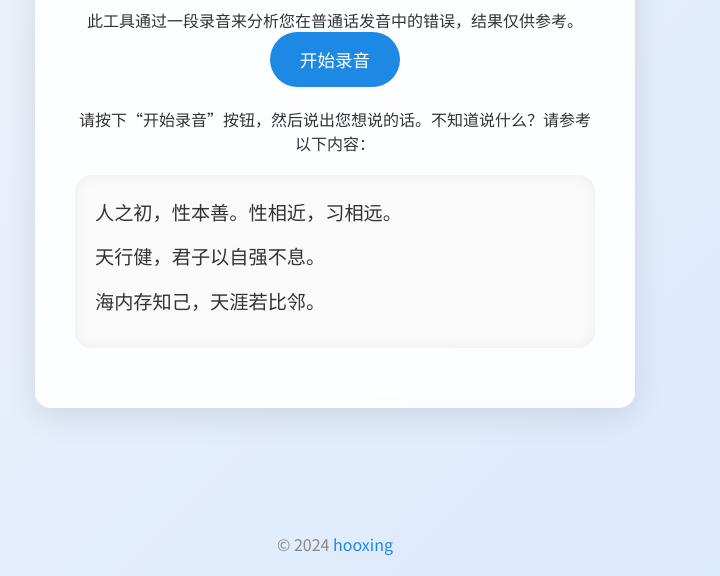
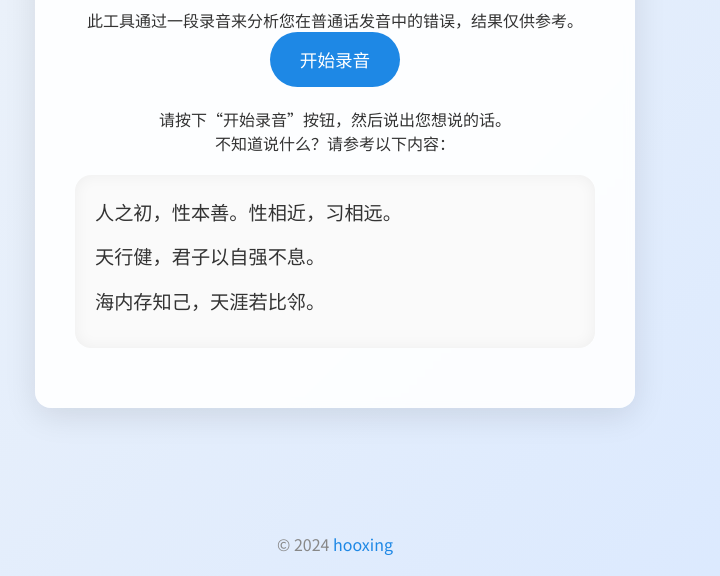
Before and after one commit to hooxing/PinyinPronunciationSuggestions, a plain HTML site: page index.html in a window 1280 px wide. Shown: the part 224-800 px from the top of the page, without its empty margins (305-1025 px from the left). Drawn offline with Linux system fonts and the light colour scheme.

Commit message:
实现基本功能,未解决： 1.语音播放 2.流式输入输出 3.准确度

```diff
--- a/index.html
+++ b/index.html
@@ -194,7 +194,8 @@
             <h1>普通话学习助手</h1>
             <p>此工具通过一段录音来分析您在普通话发音中的错误，结果仅供参考。</p>
             <button id="recordButton">开始录音</button>
-            <p>请按下“开始录音”按钮，然后说出您想说的话。不知道说什么？请参考以下内容：</p>
+            <p>请按下“开始录音”按钮，然后说出您想说的话。 </p>
+            <p>不知道说什么？请参考以下内容：</p>
             <div class="prompt">
                 <p>人之初，性本善。性相近，习相远。</p>
                 <p>天行健，君子以自强不息。</p>
```
